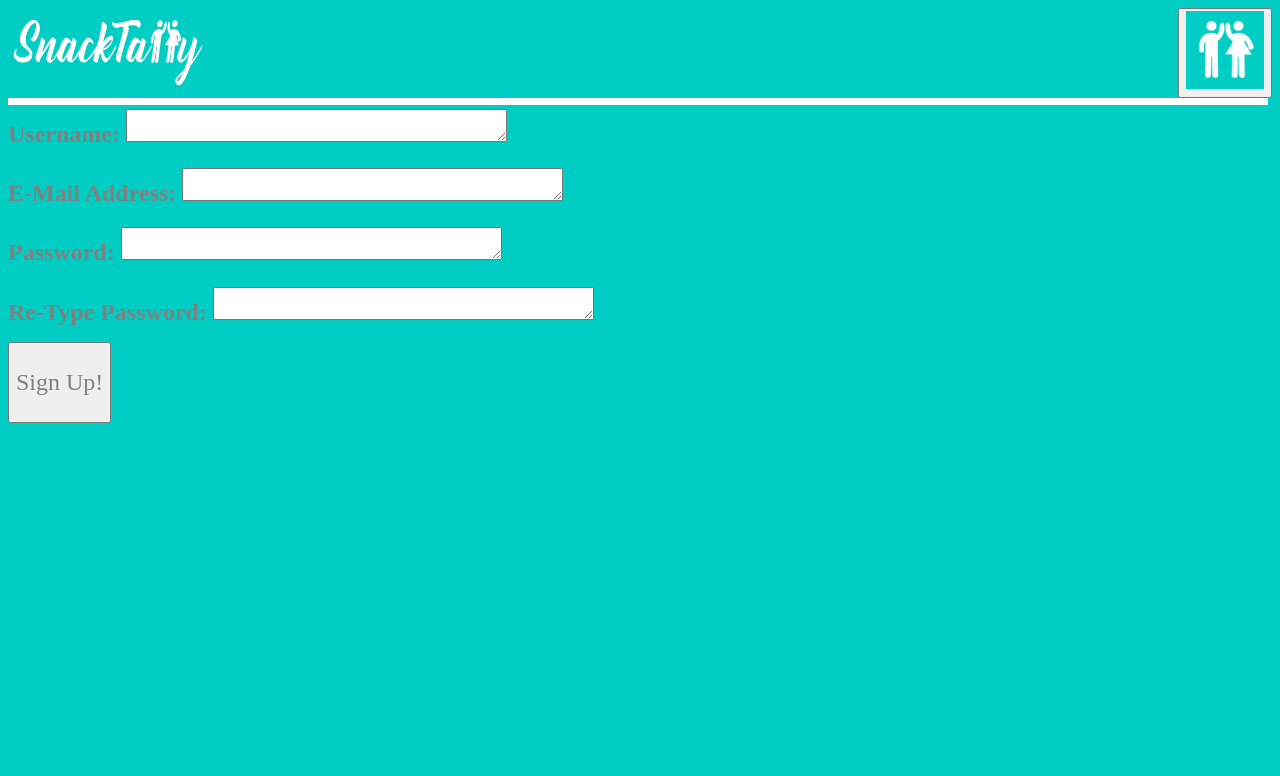
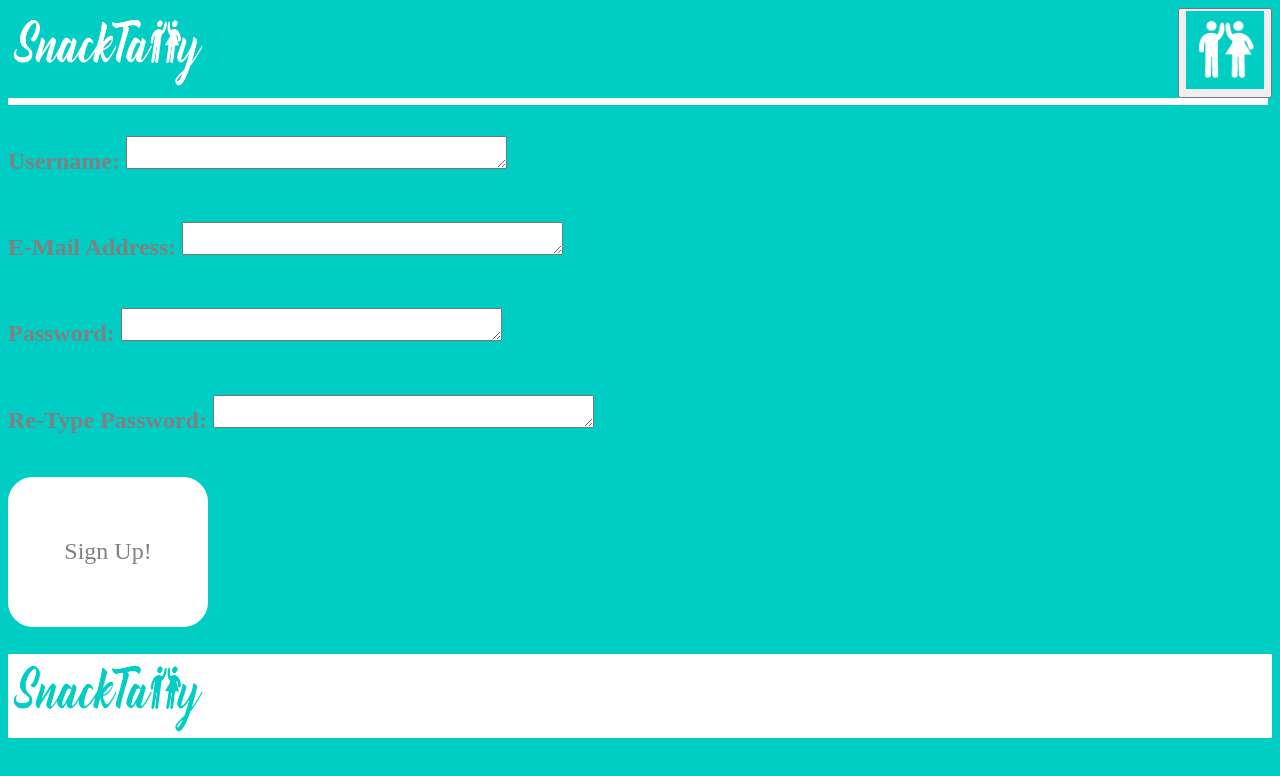
Before and after one commit to KarmanS103/SnackTally-Website, a plain HTML site: page signup.html in a window 1280 px wide. Drawn offline with Linux system fonts and the light colour scheme.

Commit message:
Commit 5

```diff
--- a/signup.html
+++ b/signup.html
@@ -14,24 +14,37 @@
         </button>
       </div>
       <img id="border" src="border.png" height="7" width="1260"/>
+      </br>
       <div class="username">
         <h1>Username: </h1>
         <textarea name="message" rows="1" cols="30"></textarea>
       </div>
+      </br>
       <div class="email">
         <h1>E-Mail Address: </h1>
         <textarea name="message" rows="1" cols="30"></textarea>
       </div>
+      </br>
       <div class="password">
         <h1>Password: </h1>
         <textarea name="message" rows="1" cols="30"></textarea>
       </div>
+      </br>
       <div class="password2">
         <h1>Re-Type Password: </h1>
         <textarea name="message" rows="1" cols="30"></textarea>
       </div>
     </body>
-    <button>
-      <p> Sign Up!</p>
-    </button>
+  </br>
+    <div class="signup">
+      <button  style="float: column-center;" type="button">
+        <p> Sign Up!</p>
+      </button>
+    </div>
+    </br>
+    <div class="inverselogo" >
+        <a href= "SnackTally.html">
+          <img src = "inverselogo.jpg" width="200" height="78"/>
+        </a>
+    </div>
   </html>
--- a/signupgraphics.css
+++ b/signupgraphics.css
@@ -1,3 +1,8 @@
+* {
+  font-family: Marker Felt;
+  color: Gray;
+  font-size: 24px;
+}
 body{
   background-color: #00CEC4;
 }
@@ -16,8 +21,14 @@ body{
 .password2 > * {
   display: inline-block;
 }
-* {
-  font-family: Marker Felt;
-  color: Gray;
-  font-size: 24px;
+.signup > * {
+  border-radius: 25px;
+  background: white;
+  border: 4px solid white;
+  padding: 20px;
+  width: 200px;
+  height: 150px;
 }
+.inverselogo{
+  background-color: White;
+}
```
Also changed, not shown: SnackTally.html (+4 -5 lines), graphics.css (+9 -2 lines), iphone.png.
